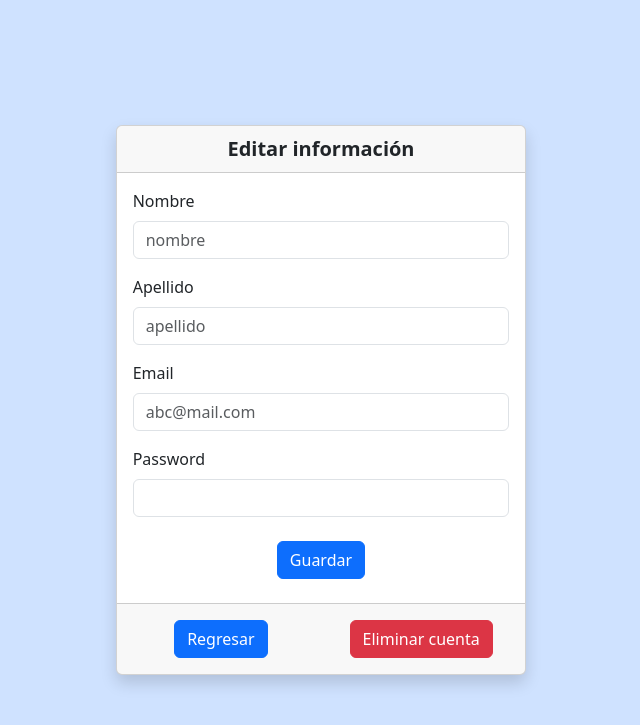
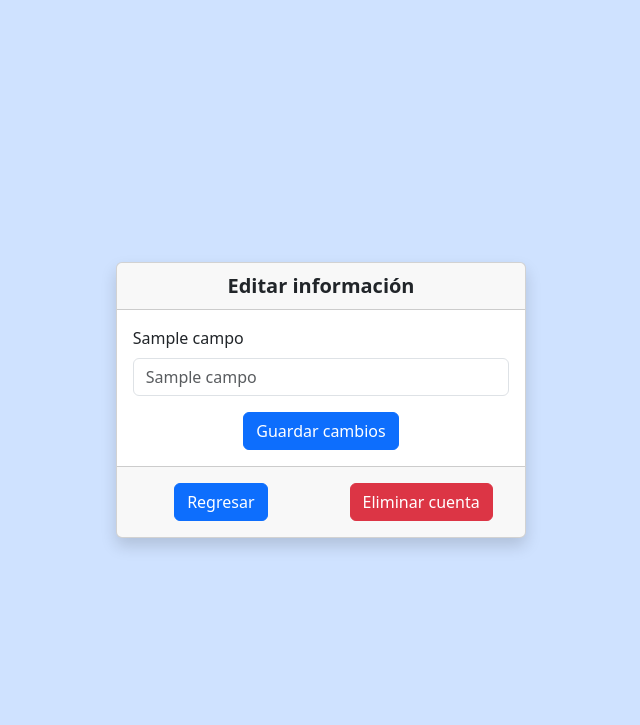
Before and after one commit to sebastiancruzcardona/Python_Project, a Django app: template sistema/agenda_digital/templates/paginas/editar_usuario.html in a window 1280 px wide. Shown: the top 725 px of the page, without its empty margins (319-959 px from the left). Run offline with Django 5.2, Linux system fonts and the light colour scheme; the template is opened without the code that fills it: most values are stand-ins (such as "Sample title", 1, 10 or a date in 2020).

Commit message:
feat(usuario CRUD): Add function to editar_usurario and registro

```diff
--- a/sistema/agenda_digital/templates/paginas/editar_usuario.html
+++ b/sistema/agenda_digital/templates/paginas/editar_usuario.html
@@ -6,15 +6,7 @@
 
 {% block contenido %}
 
-   {% include 'paginas/formulario_usuarios_registro_editar.html' %}
-
-<div class="row text-center">
-   <div class="col-12">
-      <button type="button" class="btn btn-primary m-2">
-         Guardar
-      </button>
-   </div>
-</div>
+   {% include 'paginas/formulario_usuarios_registro.html' %}
 
 {% endblock %}
 
--- /dev/null
+++ b/sistema/agenda_digital/templates/paginas/formulario_usuarios_registro.html
@@ -0,0 +1,27 @@
+<form enctype="multipart/form-data" method="post">
+   {% csrf_token %}
+   {% for campo in formulario %}
+   <div class="mb-3">
+      <label for="nombre" class="form-label">{{ campo.label }}</label>
+      <input
+         type="{{ campo.field.widget.input_type }}"
+         class="form-control"
+         name="{{ campo.name }}"
+         id="nombre"
+         placeholder="{{ campo.label }}"
+         value="{{ campo.value | default:'' }}"/>
+   </div>
+
+   <div class="col-12 help-text">{{campo.errors}}</div>
+   {% endfor %}
+
+   <div class="col-12 text-center">
+      <input
+      name=""
+      id=""
+      class="btn btn-primary"
+      type="submit"
+      value="Guardar cambios"/>
+   </div>
+
+</form>
--- a/sistema/agenda_digital/templates/paginas/formulario_usuarios_registro_editar.html
+++ /dev/null
@@ -1,37 +0,0 @@
-<form enctype="multipart/form-data" method="post">
-   <div class="mb-3">
-      <label for="nombre" class="form-label">Nombre</label>
-      <input
-         type="text"
-         class="form-control"
-         name=""
-         id="nombre"
-         placeholder="nombre"/>
-   </div>
-   <div class="mb-3">
-      <label for="apellido" class="form-label">Apellido</label>
-      <input
-         type="text"
-         class="form-control"
-         name=""
-         id="apellido"
-         placeholder="apellido"/>
-   </div>
-   <div class="mb-3">
-      <label for="email" class="form-label">Email</label>
-      <input
-         type="email"
-         class="form-control"
-         name=""
-         id="email"
-         placeholder="abc@mail.com"/>
-   </div>
-   <div class="mb-3">
-      <label for="password" class="form-label">Password</label>
-      <input
-         type="password"
-         class="form-control"
-         name=""
-         id="password"/>
-   </div>
-</form>
--- a/sistema/agenda_digital/templates/paginas/registro.html
+++ b/sistema/agenda_digital/templates/paginas/registro.html
@@ -6,7 +6,7 @@
 
 {% block contenido %}
 
-   {% include 'paginas/formulario_usuarios_registro_editar.html' %}
+   {% include 'paginas/formulario_usuarios_registro.html' %}
 
 {% endblock %}
 
--- a/sistema/agenda_digital/urls.py
+++ b/sistema/agenda_digital/urls.py
@@ -11,6 +11,8 @@ urlpatterns = [
    #Path for editar_usuario view
    path('editar_usuario', views.editar_usuario, name='editar_usuario'),
 
+   path('editar_usuario/<int:id>', views.editar_usuario, name='editar_usuario'),
+
    path('agenda', views.agenda, name='agenda'),
 
    path('contactos', views.contactos, name='contactos'),
```
Also changed, not shown: sistema/agenda_digital/forms.py (added, +7 -0 lines), sistema/agenda_digital/views.py (+15 -6 lines).
